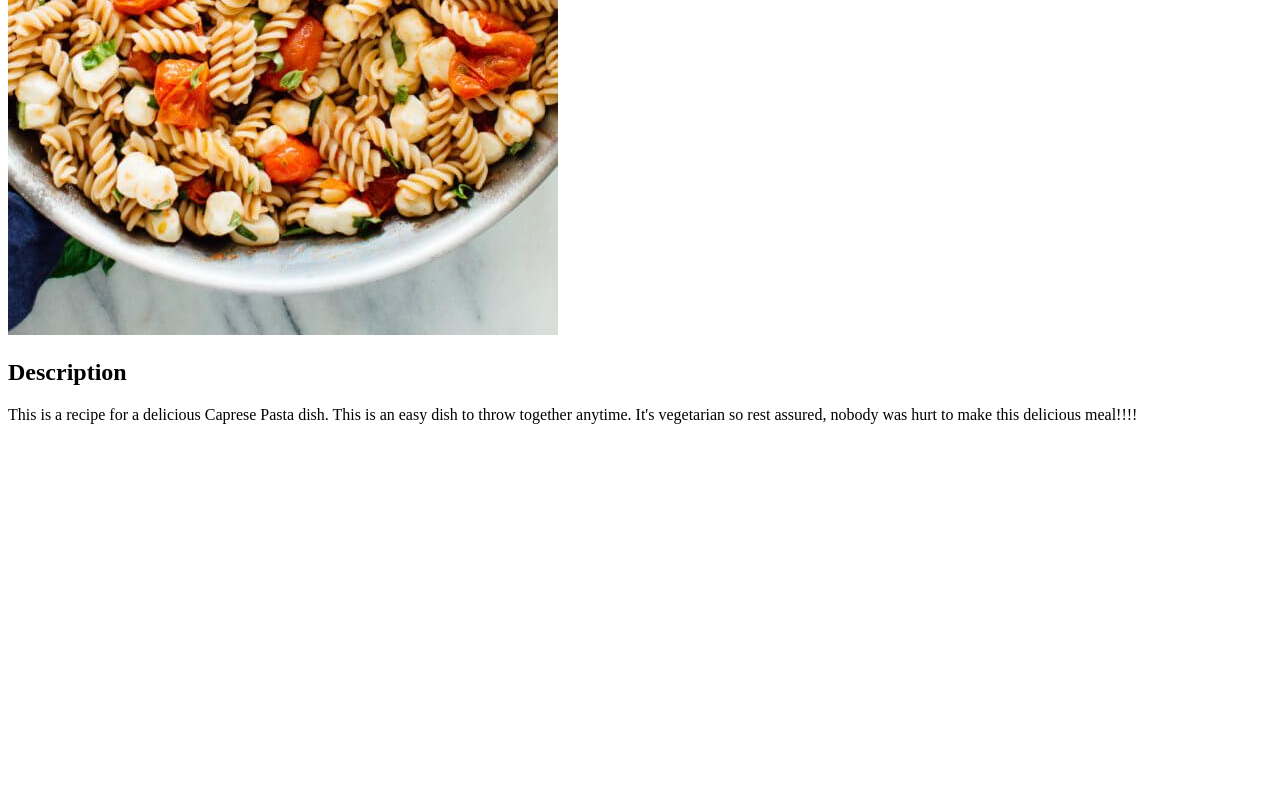
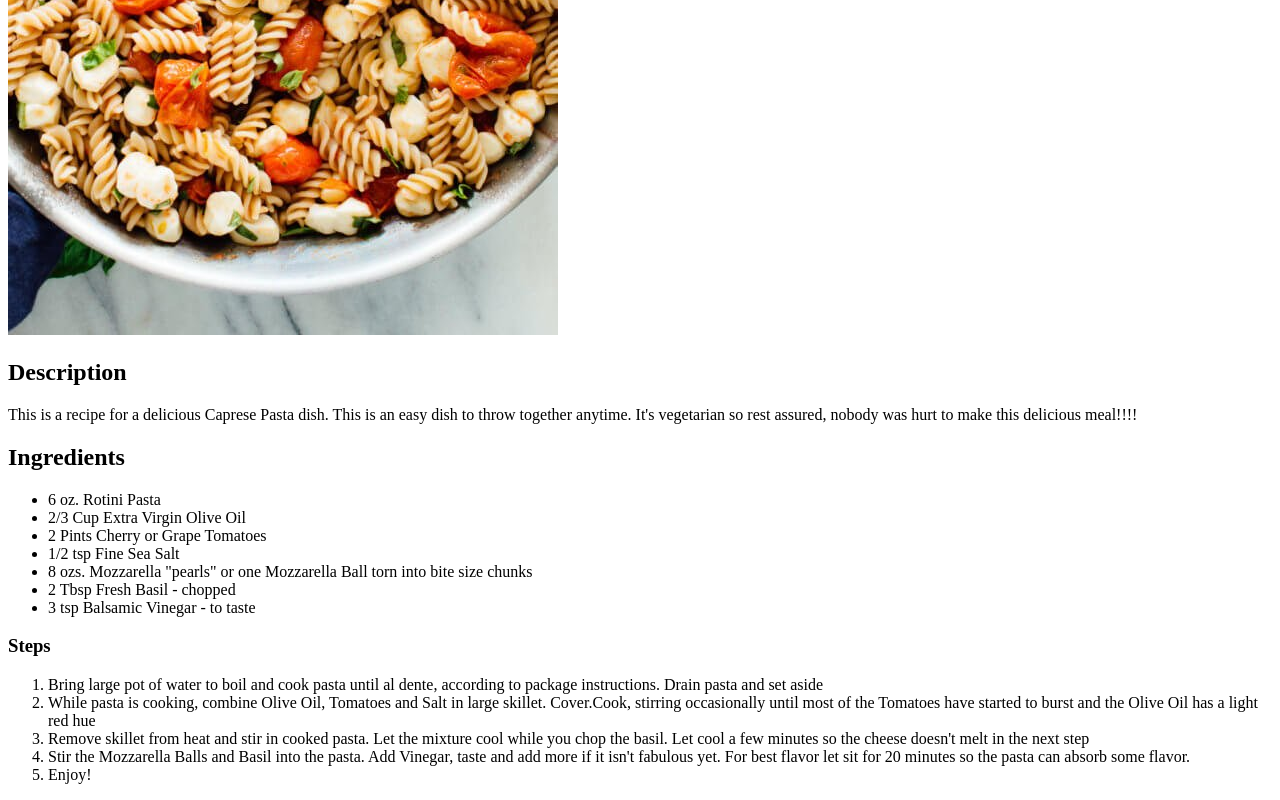
Before and after one commit to KodosThealien/odin-recipes, a plain HTML site: page recipes/caprese_pasta.html in a window 1280 px wide. Shown: the part 569-1369 px from the top of the page. Before the commit the page ends 1009 px from the top, so only its background shows below. Drawn offline with Linux system fonts and the light colour scheme.

Commit message:
Added ingredient list and Steps for making the recipe

```diff
--- a/recipes/caprese_pasta.html
+++ b/recipes/caprese_pasta.html
@@ -12,7 +12,30 @@
         <h2>Description</h2>
         <p>This is a recipe for a delicious Caprese Pasta dish. This is an easy dish to throw together anytime. It's vegetarian so rest assured, nobody was hurt to make this delicious meal!!!!</p>
 
+        <h2>Ingredients</h2>
+        <ul>
+            <li>6 oz. Rotini Pasta</li>
+            <li>2/3 Cup Extra Virgin Olive Oil</li>
+            <li>2 Pints Cherry or Grape Tomatoes</li>
+            <li>1/2 tsp Fine Sea Salt</li>
+            <li>8 ozs. Mozzarella "pearls" or one Mozzarella Ball torn into bite size chunks</li>
+            <li>2 Tbsp Fresh Basil - chopped</li>
+            <li>3 tsp Balsamic Vinegar - to taste</li>
+        </ul>
 
+        <h3>Steps</h3>
+        <ol>
+            <li>Bring large pot of water to boil and cook pasta until al dente, according to package instructions. Drain pasta and set aside</li>
+            <li>While pasta is cooking, combine Olive Oil, Tomatoes and Salt in large skillet. Cover.Cook, stirring occasionally until most of the Tomatoes have started to burst and the Olive Oil has a light red hue</li>
+            <li>Remove skillet from heat and stir in cooked pasta. Let the mixture cool while you chop the basil. Let cool a few minutes so the cheese doesn't melt in the next step</li>
+            <li>Stir the Mozzarella Balls and Basil into the pasta. Add Vinegar, taste and add more if it isn't fabulous yet. For best flavor let sit for 20 minutes so the pasta can absorb some flavor.</li>
+            <li>Enjoy!</li>
+
+
+
+
+
+        </ol>
 
     </body>
 
```
